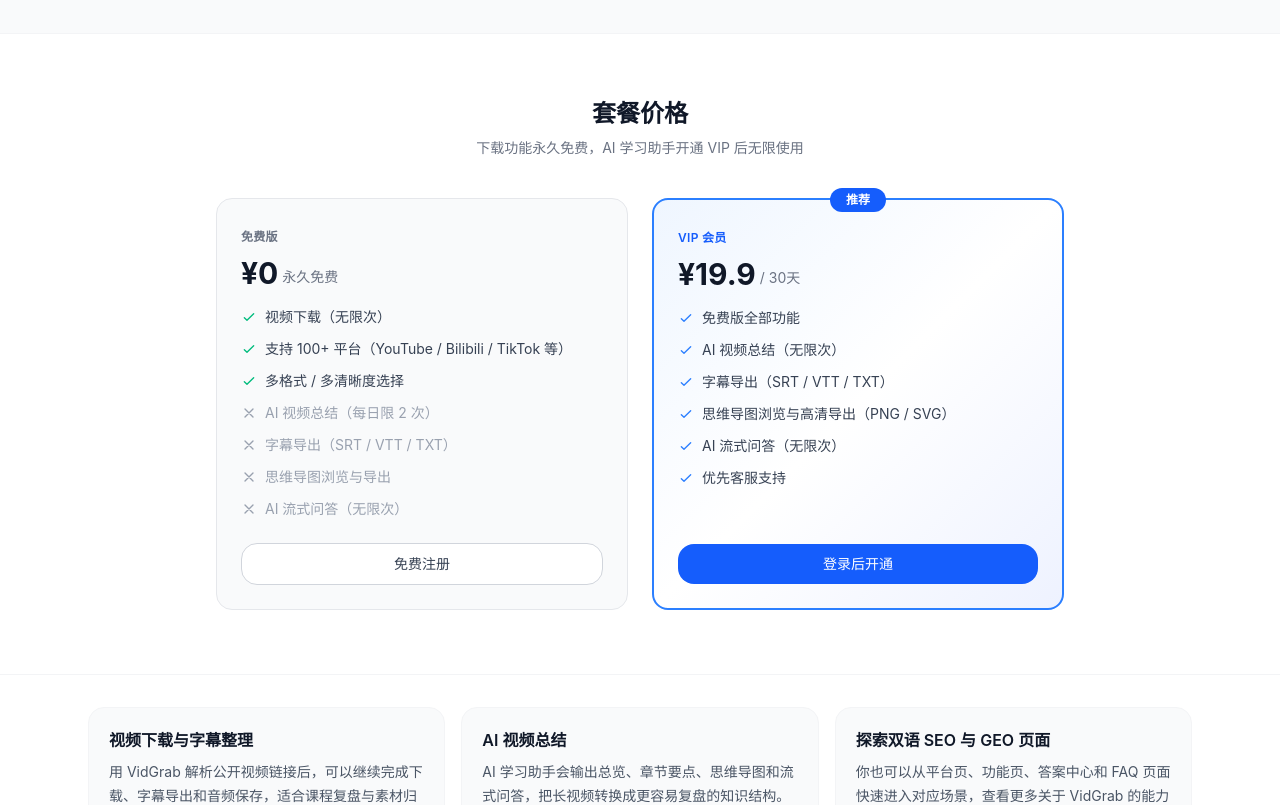
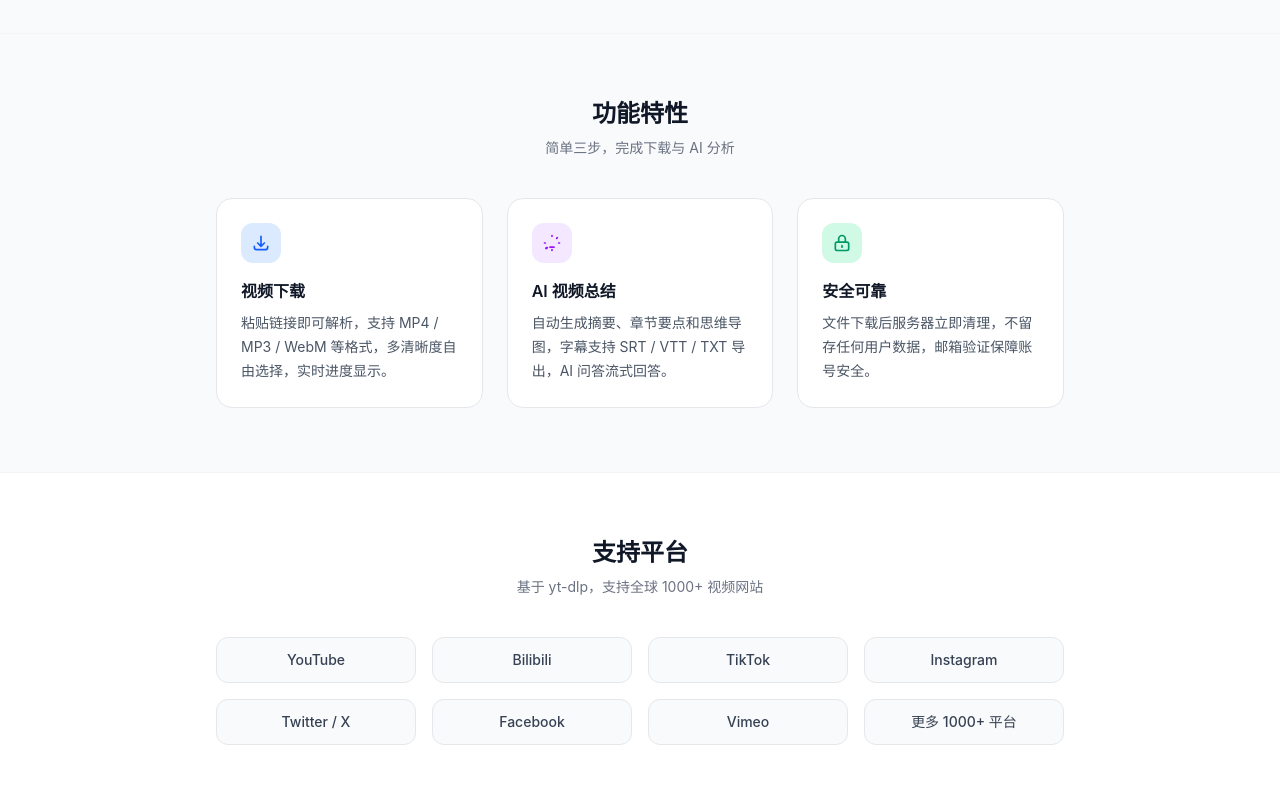
Before and after one commit to LZY-Ricardo/free-video-download, a Vue app in the folder frontend/: page / in a window 1280 px wide. Shown: the part 460-1265 px from the top of the page. Built offline with nearby package versions, Linux system fonts and the light colour scheme; no server answers.

Commit message:
feat(nav): 导航栏锚点跳转，新增功能特性与支持平台区块

```diff
--- a/frontend/src/App.vue
+++ b/frontend/src/App.vue
@@ -218,9 +218,9 @@ onMounted(async () => {
 
         <!-- 中间导航链接 -->
         <div class="flex items-center gap-8">
-          <a href="#" class="text-sm font-medium text-gray-600 hover:text-gray-900 transition-colors">功能特性</a>
-          <a href="#" class="text-sm font-medium text-gray-600 hover:text-gray-900 transition-colors">套餐价格</a>
-          <a href="#" class="text-sm font-medium text-gray-600 hover:text-gray-900 transition-colors">支持平台</a>
+          <a href="#features" class="text-sm font-medium text-gray-600 hover:text-gray-900 transition-colors">功能特性</a>
+          <a href="#pricing" class="text-sm font-medium text-gray-600 hover:text-gray-900 transition-colors">套餐价格</a>
+          <a href="#platforms" class="text-sm font-medium text-gray-600 hover:text-gray-900 transition-colors">支持平台</a>
         </div>
 
         <!-- 右侧账号与会员入口 -->
@@ -324,8 +324,57 @@ onMounted(async () => {
       />
     </main>
 
+    <!-- 功能特性区块 -->
+    <section id="features" class="bg-gray-50 border-t border-gray-100">
+      <div class="max-w-4xl mx-auto px-6 py-16">
+        <div class="text-center mb-10">
+          <h2 class="text-2xl font-bold text-gray-900">功能特性</h2>
+          <p class="text-sm text-gray-500 mt-2">简单三步，完成下载与 AI 分析</p>
+        </div>
+        <div class="grid md:grid-cols-3 gap-6">
+          <div class="rounded-2xl border border-gray-200 bg-white p-6">
+            <div class="w-10 h-10 rounded-xl bg-blue-100 flex items-center justify-center mb-4">
+              <svg class="w-5 h-5 text-blue-600" fill="none" stroke="currentColor" viewBox="0 0 24 24"><path stroke-linecap="round" stroke-linejoin="round" stroke-width="2" d="M4 16v1a3 3 0 003 3h10a3 3 0 003-3v-1m-4-4l-4 4m0 0l-4-4m4 4V4"/></svg>
+            </div>
+            <h3 class="text-base font-semibold text-gray-900 mb-2">视频下载</h3>
+            <p class="text-sm text-gray-600 leading-6">粘贴链接即可解析，支持 MP4 / MP3 / WebM 等格式，多清晰度自由选择，实时进度显示。</p>
+          </div>
+          <div class="rounded-2xl border border-gray-200 bg-white p-6">
+            <div class="w-10 h-10 rounded-xl bg-purple-100 flex items-center justify-center mb-4">
+              <svg class="w-5 h-5 text-purple-600" fill="none" stroke="currentColor" viewBox="0 0 24 24"><path stroke-linecap="round" stroke-linejoin="round" stroke-width="2" d="M9.663 17h4.673M12 3v1m6.364 1.636l-.707.707M21 12h-1M4 12H3m1.636 6.364l.707-.707M12 21v-1m-6.364-1.636l.707-.707"/></svg>
+            </div>
+            <h3 class="text-base font-semibold text-gray-900 mb-2">AI 视频总结</h3>
+            <p class="text-sm text-gray-600 leading-6">自动生成摘要、章节要点和思维导图，字幕支持 SRT / VTT / TXT 导出，AI 问答流式回答。</p>
+          </div>
+          <div class="rounded-2xl border border-gray-200 bg-white p-6">
+            <div class="w-10 h-10 rounded-xl bg-emerald-100 flex items-center justify-center mb-4">
+              <svg class="w-5 h-5 text-emerald-600" fill="none" stroke="currentColor" viewBox="0 0 24 24"><path stroke-linecap="round" stroke-linejoin="round" stroke-width="2" d="M12 15v2m-6 4h12a2 2 0 002-2v-6a2 2 0 00-2-2H6a2 2 0 00-2 2v6a2 2 0 002 2zm10-10V7a4 4 0 00-8 0v4h8z"/></svg>
+            </div>
+            <h3 class="text-base font-semibold text-gray-900 mb-2">安全可靠</h3>
+            <p class="text-sm text-gray-600 leading-6">文件下载后服务器立即清理，不留存任何用户数据，邮箱验证保障账号安全。</p>
+          </div>
+        </div>
+      </div>
+    </section>
+
+    <!-- 支持平台区块 -->
+    <section id="platforms" class="bg-white border-t border-gray-100">
+      <div class="max-w-4xl mx-auto px-6 py-16">
+        <div class="text-center mb-10">
+          <h2 class="text-2xl font-bold text-gray-900">支持平台</h2>
+          <p class="text-sm text-gray-500 mt-2">基于 yt-dlp，支持全球 1000+ 视频网站</p>
+        </div>
+        <div class="grid grid-cols-2 sm:grid-cols-3 md:grid-cols-4 gap-4">
+          <div v-for="platform in ['YouTube', 'Bilibili', 'TikTok', 'Instagram', 'Twitter / X', 'Facebook', 'Vimeo', '更多 1000+ 平台']" :key="platform"
+            class="rounded-xl border border-gray-200 bg-gray-50 px-4 py-3 text-sm font-medium text-gray-700 text-center hover:border-blue-300 hover:bg-blue-50 transition-colors">
+            {{ platform }}
+          </div>
+        </div>
+      </div>
+    </section>
+
     <!-- 套餐价格区块 -->
-    <section class="bg-white border-t border-gray-100">
+    <section id="pricing" class="bg-white border-t border-gray-100">
       <div class="max-w-4xl mx-auto px-6 py-16">
         <div class="text-center mb-10">
           <h2 class="text-2xl font-bold text-gray-900">套餐价格</h2>
```
